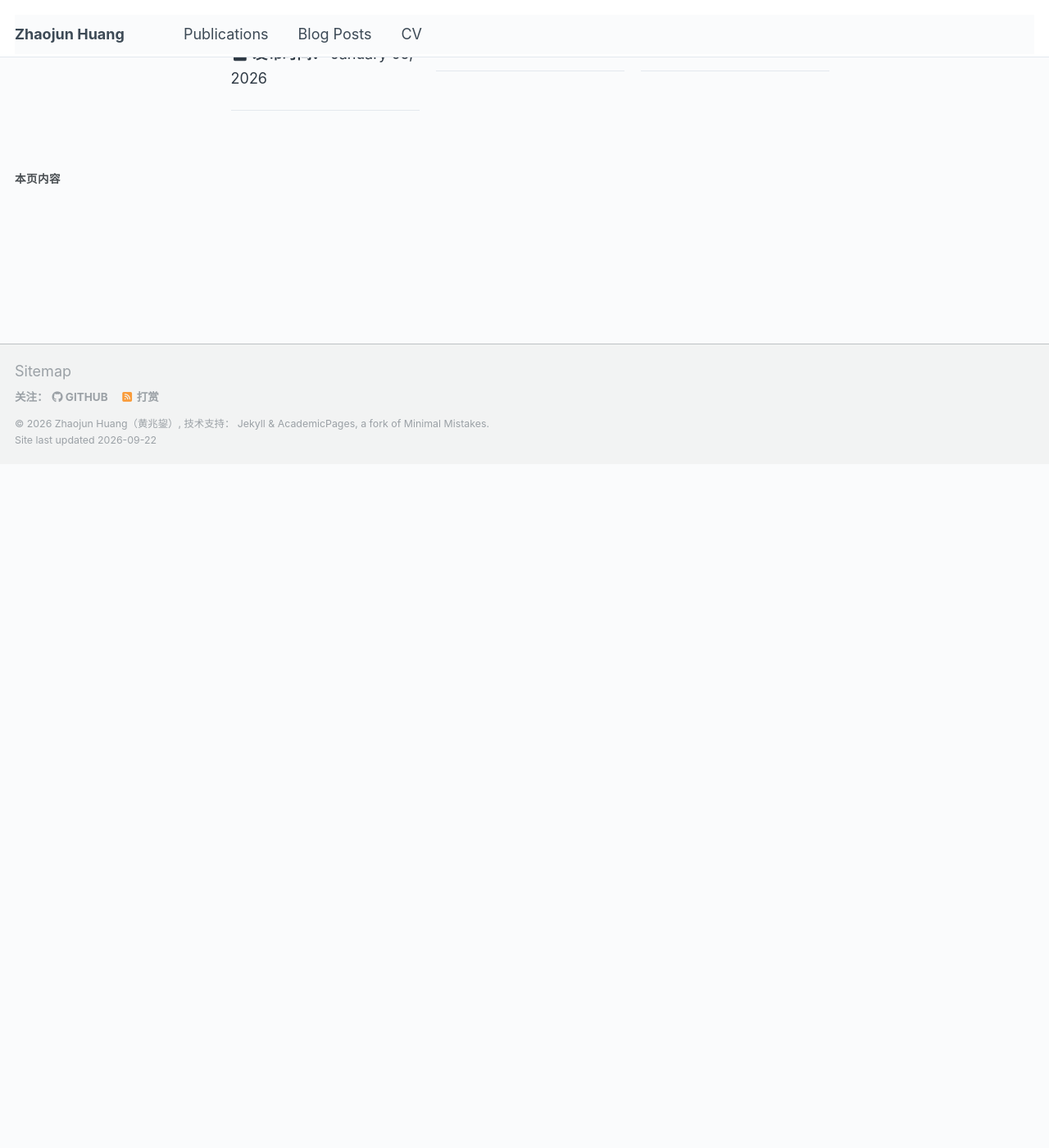
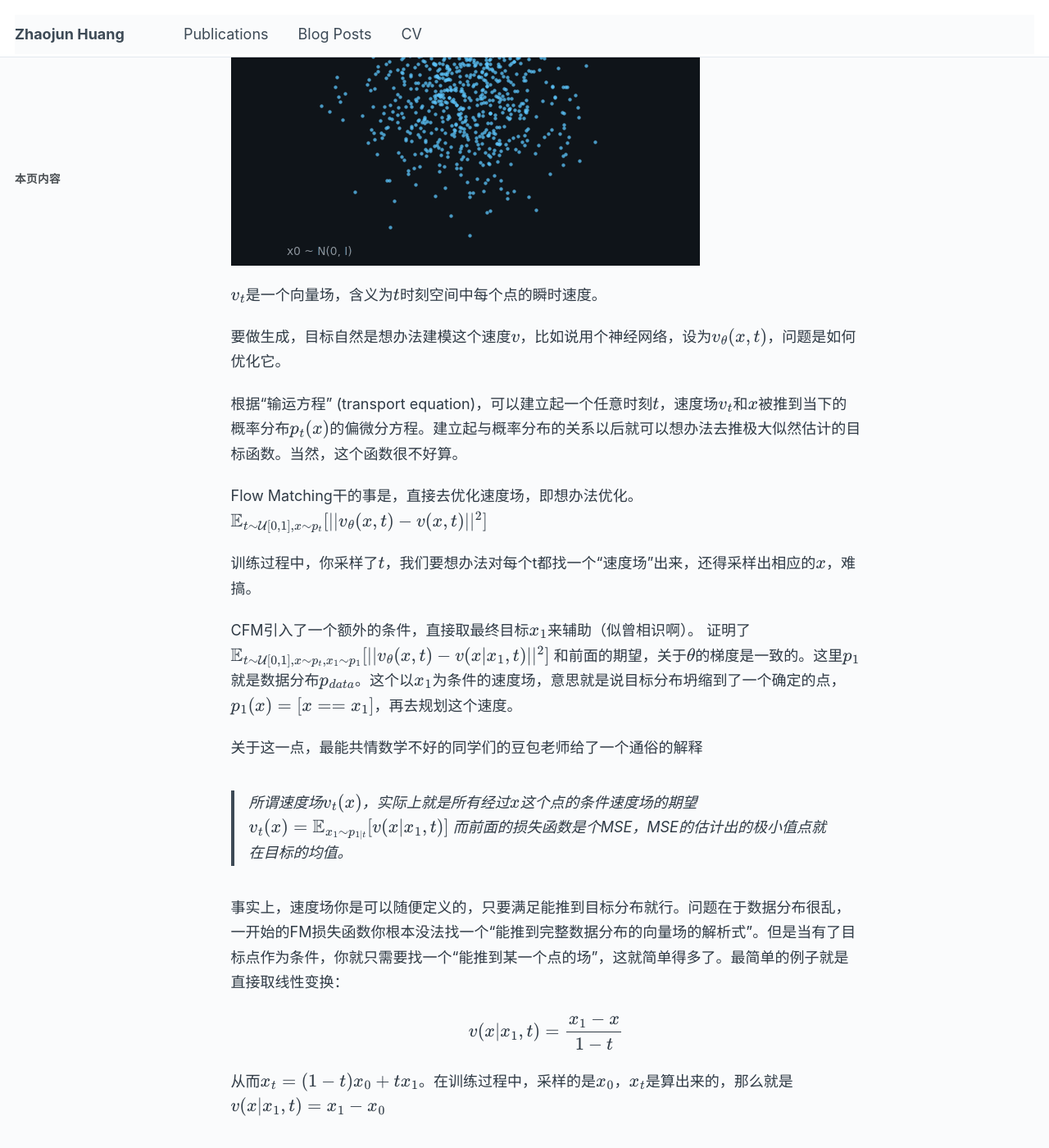
Before and after one commit to BAJimH/BAJimH.github.io, a Jekyll site: the page built from _posts/2026-09-22-Flow-Matching.md, in a window 1280 px wide and 1400 px high, scrolled down 843 px. Shown: the whole window at 82% size. Built offline with Jekyll 4.4.1, drawn with Linux system fonts in a browser that asks for light colours; comment, search, counter and statistics services are not loaded; before the commit the page ends 1408 px from its top, so only the background shows below that; some of the changed text lies outside the part shown.

Commit message:
feat: complete Flow Matching post with figures

````diff
--- a/_posts/2026-09-22-Flow-Matching.md
+++ b/_posts/2026-09-22-Flow-Matching.md
@@ -1,5 +1,5 @@
 ---
-title: 'Flow Matching'
+title: '关于Flow Matching的一些想法'
 categories:
   - [Machine Learning]
 tags:
@@ -8,4 +8,105 @@ tags:
 date: 2026-09-22
 ---
 
-（在此撰写 Flow Matching 笔记）
+# Flow matching杂谈
+
+>本文不含严谨数学推导
+
+> 本来宏图大志想写很多数学推导，写着写着发现数学水平有限根本推不出来。同时，真正实用的几乎只有最后的几句话，且形式极其简单...
+
+初始的Normalizing Flow(NF)是离散的，用一个可逆变换$f$，一步一步把标准高斯分布$N(0, I)$变换（推）到目标数据分布$p_{data}$上，从而能够对数据分布进行采样。
+
+最简单的形式Residual Flow，每一步推一点：
+$f_k(x)=x+\delta v_k(x)$
+
+Continuous NF(CNF)定义了一（类）连续变换，变换过程可以用归一化的时间$t\in[0,1]$表示。
+
+$$
+x_t=\phi_t(x_0)=x_0+\int_0^t u_t(\phi_s(x_0))\text{d}s
+$$
+把$t$看成变量，$\phi_t(x_0)$就是初始点$x_0$的变换轨迹。
+
+表示成微分的形式就是
+$$
+\frac{d}{dt} x_t = v_t(x_t)
+$$
+
+![二维 Flow Matching：粒子从高斯沿直线路径流向双月分布]({{ site.url }}{{ site.baseurl }}/images/flow-matching-2d.gif)
+
+$v_t$是一个向量场，含义为$t$时刻空间中每个点的瞬时速度。
+
+要做生成，目标自然是想办法建模这个速度$v$，比如说用个神经网络，设为$v_{\theta}(x,t)$，问题是如何优化它。
+
+根据“输运方程” (transport equation)，可以建立起一个任意时刻$t$，速度场$v_t$和$x$被推到当下的概率分布$p_t(x)$的偏微分方程。建立起与概率分布的关系以后就可以想办法去推极大似然估计的目标函数。当然，这个函数很不好算。
+
+Flow Matching干的事是，直接去优化速度场，即想办法优化。
+$$\mathbb E_{t\sim \mathcal{U}[0,1],x\sim p_t}[||v_\theta(x,t)-v(x,t)||^2]$$
+
+训练过程中，你采样了$t$，我们要想办法对每个t都找一个“速度场”出来，还得采样出相应的$x$，难搞。
+
+CFM引入了一个额外的条件，直接取最终目标$x_1$来辅助（似曾相识啊）。
+证明了
+$$\mathbb E_{t\sim \mathcal{U}[0,1],x\sim p_t,x_1\sim p_1}[||v_\theta(x,t)-v(x|x_1,t)||^2]$$
+和前面的期望，关于$\theta$的梯度是一致的。这里$p_1$就是数据分布$p_{data}$。这个以$x_1$为条件的速度场，意思就是说目标分布坍缩到了一个确定的点，$p_1(x)=[x==x_1]$，再去规划这个速度。
+
+关于这一点，最能共情数学不好的同学们的豆包老师给了一个通俗的解释
+>所谓速度场$v_t(x)$，实际上就是所有经过$x$这个点的条件速度场的期望
+>$$
+v_t(x)=\mathbb E_{x_1\sim p_{1|t}}[v(x|x_1,t)]
+>$$
+>而前面的损失函数是个MSE，MSE的估计出的极小值点就在目标的均值。
+
+事实上，速度场你是可以随便定义的，只要满足能推到目标分布就行。问题在于数据分布很乱，一开始的FM损失函数你根本没法找一个“能推到完整数据分布的向量场的解析式”。但是当有了目标点作为条件，你就只需要找一个“能推到某一个点的场”，这就简单得多了。最简单的例子就是直接取线性变换：
+
+$$
+v(x|x_1,t) = \frac{x_1-x}{1-t}
+$$
+
+从而$x_t=(1-t)x_0+tx_1$。在训练过程中，采样的是$x_0$，$x_t$是算出来的，那么就是
+$$
+v(x|x_1,t)=x_1-x_0
+$$
+
+![线性条件 Flow Matching：条件路径为直线，速度沿路径恒为 $x_1-x_0$]({{ site.url }}{{ site.baseurl }}/images/flow-matching-linear-schematic.png)
+
+当然，没人规定非得线性变换不可，只是它简单，好用。
+
+这里还涉及到另一个问题，同时采样$x\sim p_t$和$x_1\sim p_1$，又是这么高维的空间，真能学明白吗？
+
+一方面，你完全可以说“相信大模型的力量”。另一方面，也可以想办法搞优化。一个自然的洞见是，随机采样的配对会搞的速度场很乱，路径容易交叉，梯度混乱。
+
+OT(Optimal Transport)-CFM就对一个batch的所有采样的$x_0$和$x_1$，找总欧氏距离最近的匹配，尽可能避免交叉，但是要付出额外的计算匹配的成本。
+
+[Explorative Modeling](https://arxiv.org/abs/2607.27372)这个工作是进一步的延申。采多个目标点找最近，或者采多个噪声点找最近，把OT的双边匹配改成了单边找最近点，实验证明确实能够加速收敛。
+
+不过这篇工作本身把minibatch OT批判了一通。认为OT是全局匹配的有偏近似，并且实验结论为minibatch OT会损害性能。
+>OT hurts performance at both model sizes, which we
+attribute to the bias of minibatch couplings and their model-agnostic assignment.
+
+除此之外，还有x-prediction和v-prediction, x-loss和v-loss的区别。x-pred就是直接去预测最终的$x_1$，然后算出$v_t$。x-loss是类似的。它们可以自由组合，也可以用x-pred+v—loss这样。具体怎么样训更好，暂时就不分析了，有空可以琢磨琢磨。
+
+# 简单一点代码
+
+尽管现在都是code agent写了，最好还是懂点基础算法的代码，免得面试被问写不出来，让别人感觉你很菜，看了这么多理论白看。
+
+训练（线性 CFM）和采样可以压成下面这几行。目标速度在直线路径上就是常数 $x_1-x_0$（等价于 $\frac{x_1-x_t}{1-t}$）：
+
+```python
+# ---- train (linear CFM) ----
+for x1 in dataloader:                    # x1 ~ p_data
+    x0 = torch.randn_like(x1)            # x0 ~ N(0, I)
+    t  = torch.rand(len(x1), 1, ...)      # t ~ U[0,1]，广播到和 x 同形状
+
+    xt = (1 - t) * x0 + t * x1           # 条件路径上的点
+    vt = x1 - x0                         # 条件速度（沿路径恒定）
+
+    loss = ((v_theta(xt, t) - vt) ** 2).mean()
+    loss.backward(); opt.step(); opt.zero_grad()
+
+# ---- sample (Euler ODE) ----
+x = torch.randn(n, *shape)               # 从噪声出发
+for i in range(n_steps):
+    t = i / n_steps
+    x = x + (1 / n_steps) * v_theta(x, t)  # dx/dt = v_theta(x, t)
+# x ≈ x1 ~ p_data
+```
````
Also changed, not shown: images/flow-matching-2d.gif (added), images/flow-matching-gaussian-to-moons.gif (added), images/flow-matching-linear-schematic.png (added).
